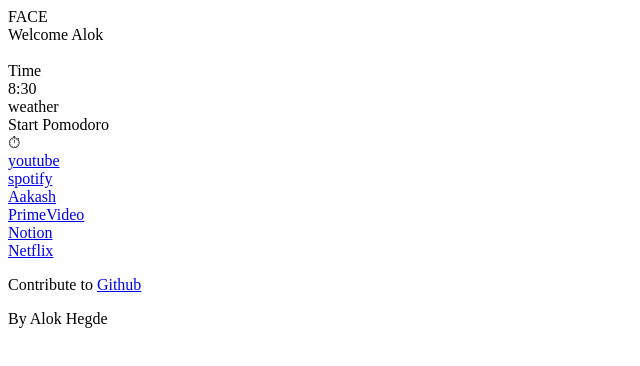
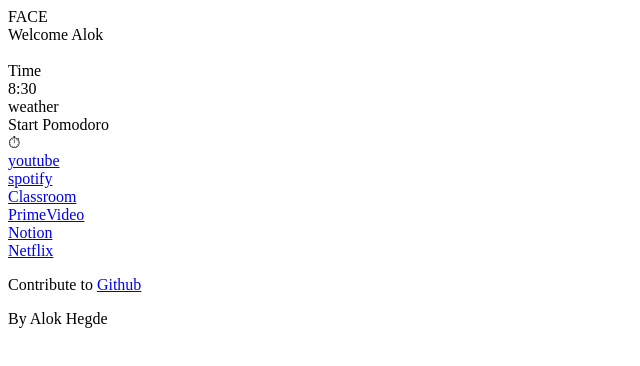
Before and after one commit to alok1929/face, a website: page index.html in a window 1280 px wide. Shown: the full height of the page, 0-640 px from the left. Drawn offline with Linux system fonts and the light colour scheme.

Commit message:
added classroom

```diff
--- a/index.html
+++ b/index.html
@@ -52,7 +52,7 @@
 <!--card 3-->
 
 <div class="hover:bg-blue-500 bg-blue-100 p-10 overflow-hidden inline-block rounded-2xl text-blue-900 shadow-2xl">
-    <a href="https://learn.aakashitutor.com/tests/collection/series?res=Active&tcid=558563748&page=1&ignorevid=true">Aakash</a>
+    <a href="https://classroom.google.com">Classroom</a>
 </div>
 </div>
 
```
